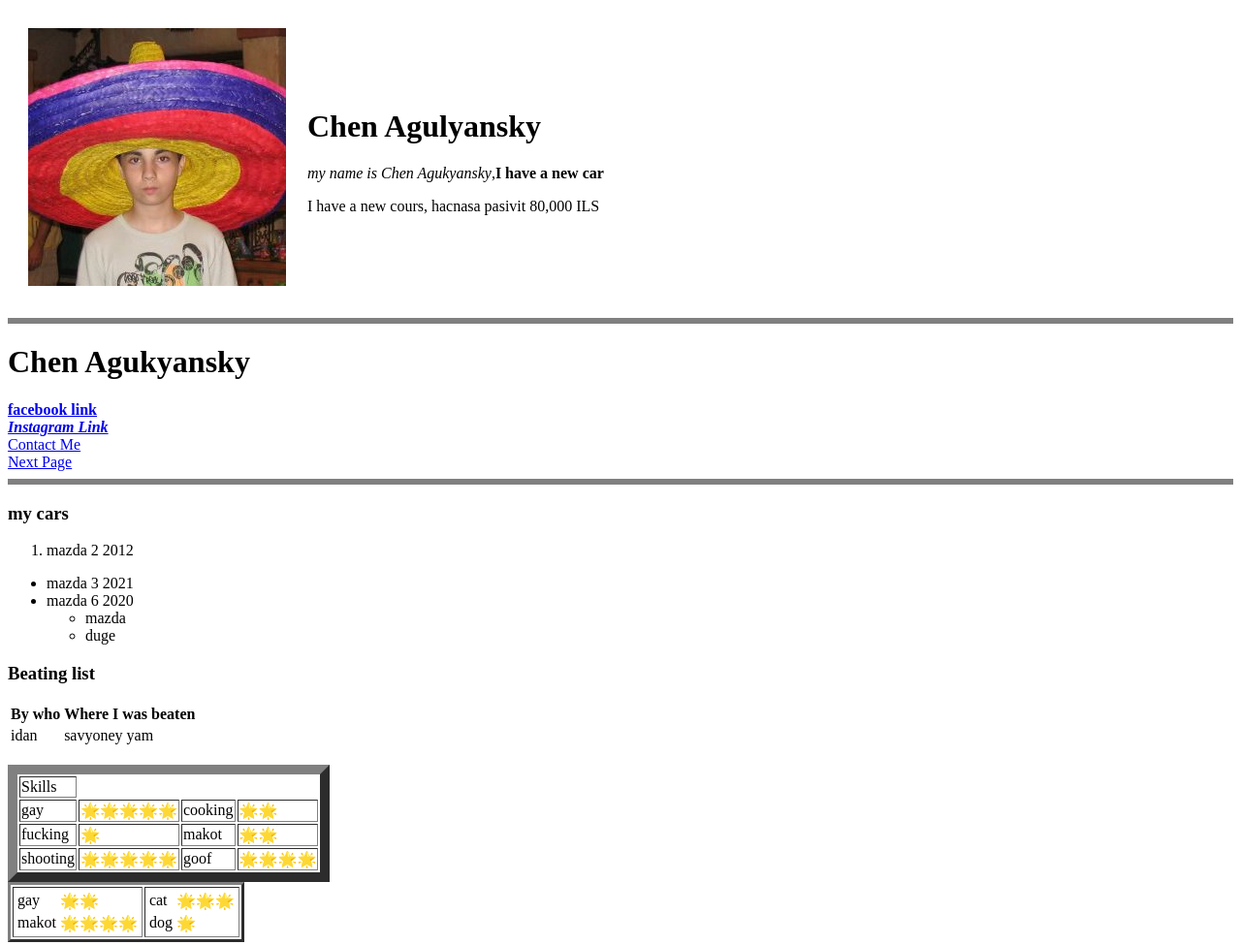
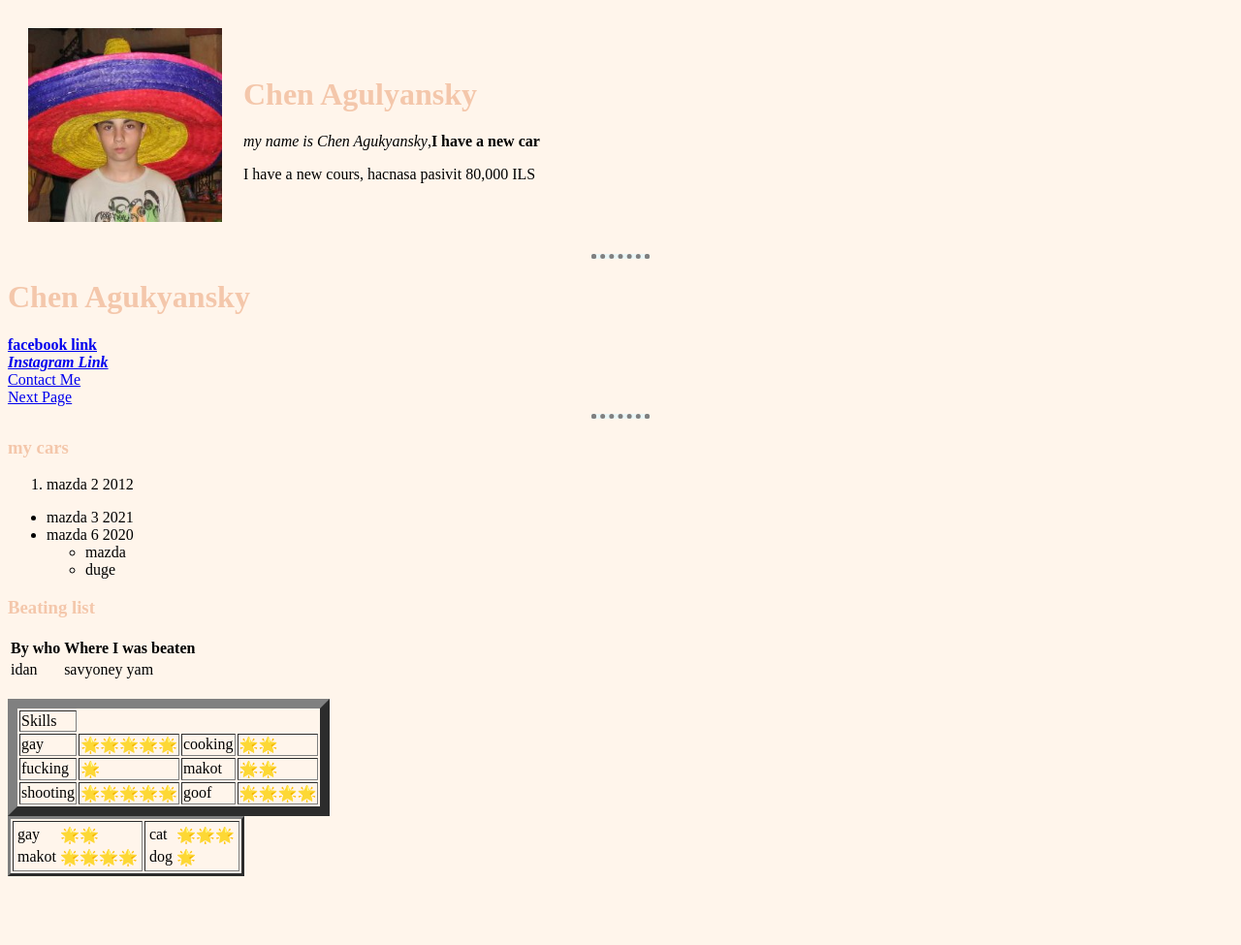
Before and after one commit to chen11393/yes, a plain HTML site: page index.html in a window 1280 px wide. Shown: the whole page at 97% size. After the commit the page ends 912 px from the top, so only its background shows below. Drawn offline with Linux system fonts and the light colour scheme.

Commit message:
Add files via upload

```diff
--- a/ContactMe.html
+++ b/ContactMe.html
@@ -3,6 +3,8 @@
   <head>
     <meta charset="utf-8">
     <title>Contact Info</title>
+    <link rel="stylesheet" href="css/styles.css">
+
   </head>
   <body>
     <center>
--- /dev/null
+++ b/css/styles.css
@@ -0,0 +1,23 @@
+body {
+    background-color: #FFF5EB;
+  }
+hr{
+ background-color: #EAF6F6;
+ border-style: dotted;
+ border-bottom-style: none;
+ border-color: #808080;
+ border-width: 5px;
+ width : 50px;
+
+}
+img{
+height:200px;
+}
+
+h1{
+  color: #F4C7AB;
+}
+
+h3{
+  color: #F4C7AB
+}
--- a/index.html
+++ b/index.html
@@ -4,9 +4,14 @@
 <head>
   <meta charset="utf-8">
   <title>🙂 Chen Agu Personal Site</title>
+  <link rel="stylesheet" href="css/styles.css">
+
+
 </head>
 
+
 <body>
+
   <table cellspacing="20">
     <tr>
       <td><img src="393063_509380745795072_1024550885_n.jpg" alt="aviv lugici gay"></td>
@@ -18,7 +23,7 @@
       </td>
     </tr>
   </table>
-  <hr size="6" noshade>
+  <hr>
   <h1>Chen Agukyansky</h1>
   <strong><a href="https://www.facebook.com/aviv.lugasi">facebook link</a></strong>
   <br>
@@ -28,7 +33,7 @@
   <br>
   <a href="NextPage.html">Next Page</a>
 
-  <hr size="6" noshade>
+  <hr>
   <h3>my cars</h3>
   <ol>
     <li>mazda 2 2012</li>
@@ -98,7 +103,8 @@
               </tr>
             </table>
           </td>
-        <td><table>
+          <td>
+            <table>
               <tr>
                 <td>cat</td>
                 <td>🌟🌟🌟</td>
@@ -107,7 +113,8 @@
                 <td>dog</td>
                 <td>🌟</td>
               </tr>
-        </table></td>
+            </table>
+          </td>
 
 
       </table>
```
Also changed, not shown: NextPage.html (+4 -1 lines). Lines whose indentation alone changed are shown as unchanged.
